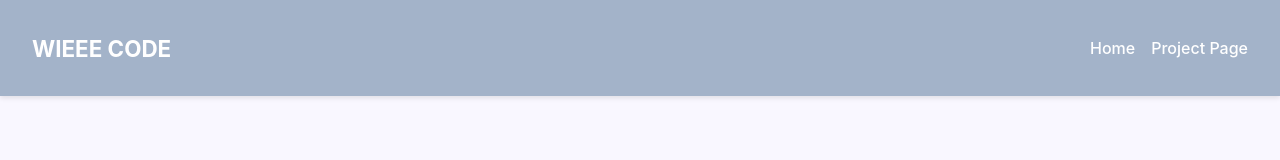
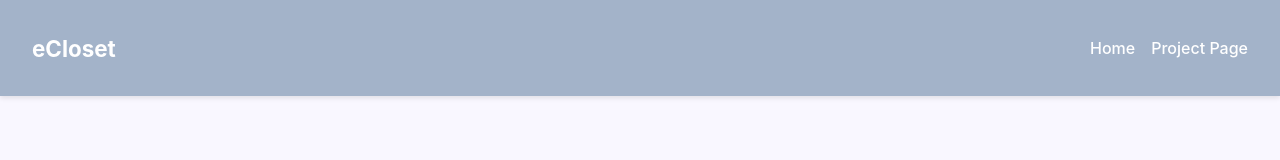
Before and after one commit to DBordeianu1/WIEEE_CODE_2025, a React (Vite) app: page / in a window 1280 px wide. Shown: the top 160 px of the page. Built offline with nearby package versions, Linux system fonts and the light colour scheme.

Commit message:
Changed the navigation bar and updated login button in homepage

```diff
--- a/src/components/Login.jsx
+++ b/src/components/Login.jsx
@@ -1,4 +1,4 @@
-import { Link } from 'react-router-dom'
+
 export default function Login () {
     return (
     <button onClick={() => navigate('/about')}>Login
--- a/src/components/Navbar.jsx
+++ b/src/components/Navbar.jsx
@@ -3,7 +3,7 @@ import { Link } from 'react-router-dom'
 export default function Navbar() {
   return (
     <nav className="navbar">
-      <h1 className="logo">WIEEE CODE</h1>
+      <h1 className="logo">eCloset</h1>
       <div className="nav-links">
         <Link to="/">Home</Link>
         <Link to="/about">Project Page</Link>
--- a/src/pages/Home.jsx
+++ b/src/pages/Home.jsx
@@ -14,6 +14,7 @@ export default function Home() {
           Click on login to get outfit recommendations!
         </p>
         <button onClick={() => navigate('/about')}>Go to Project Page</button>
+        {' '}
         <Login />
       </section>
     </div>
```
